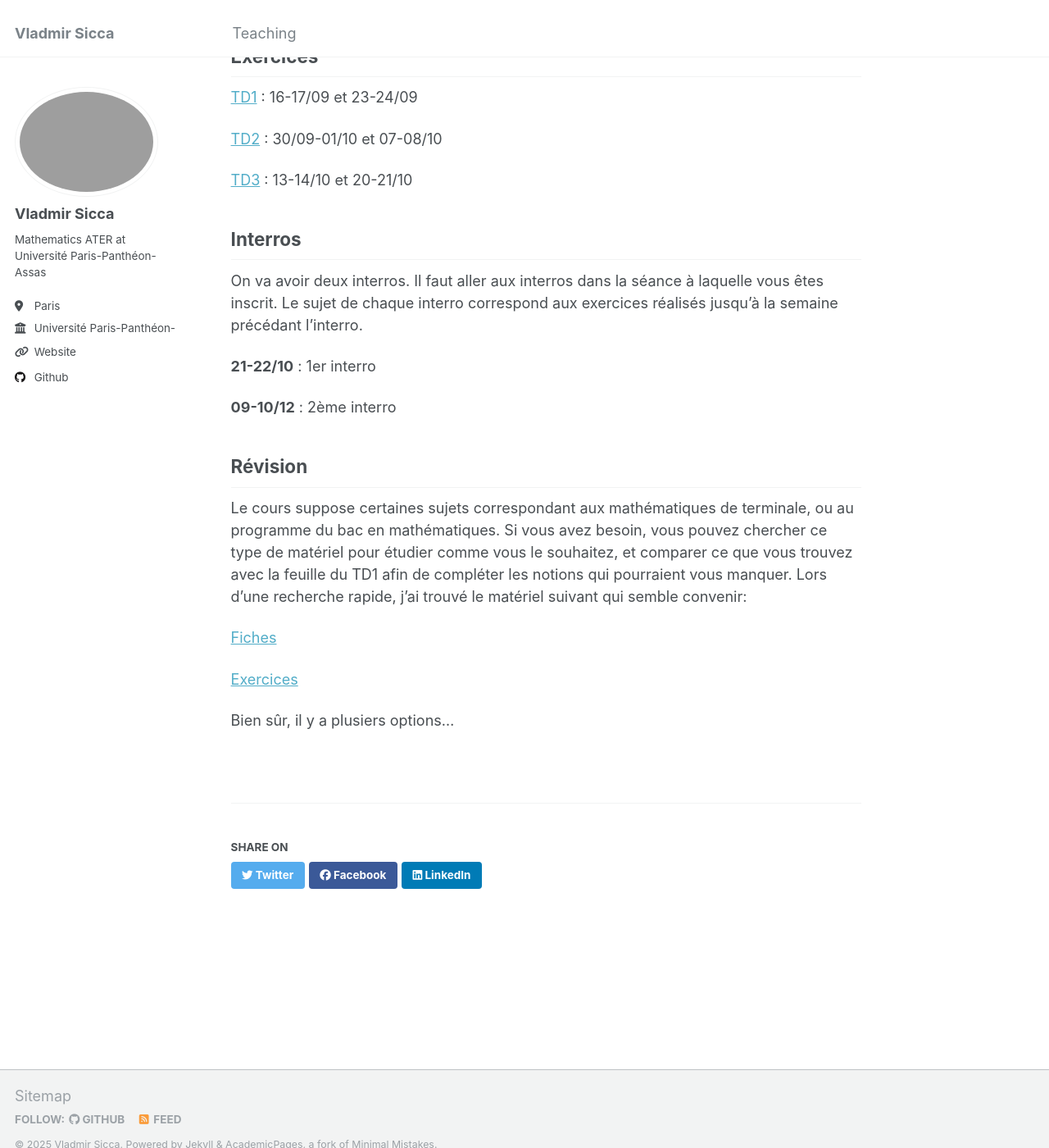
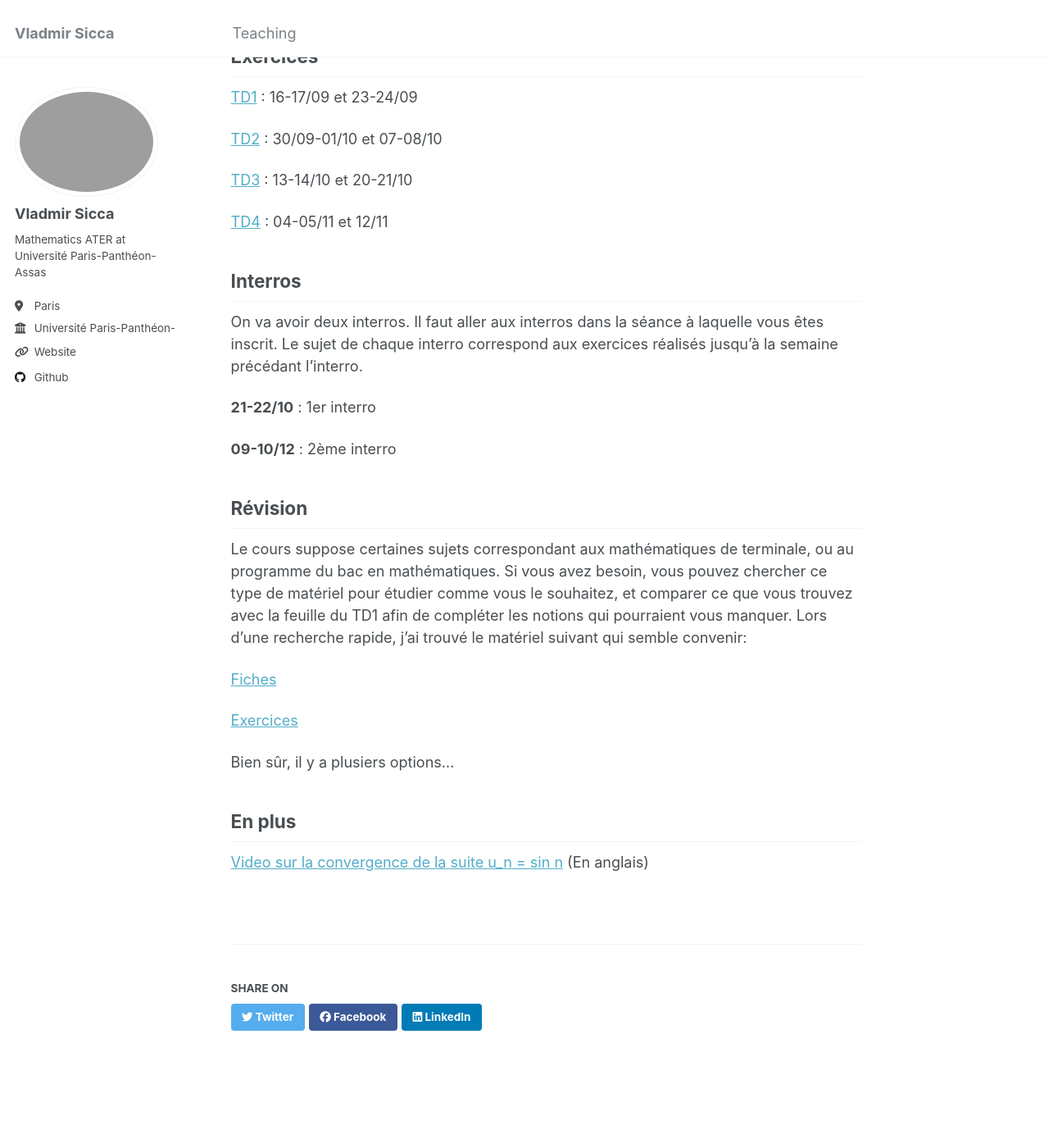
Before and after one commit to vladmirsicca/vladmirsicca.github.io, a Jekyll site: the page built from _teaching/2025_2_maths1_paris_assas.md, in a window 1280 px wide and 1400 px high, scrolled down 794 px. Shown: the whole window at 82% size. Built offline with Jekyll 4.4.1, drawn with Linux system fonts in a browser that asks for light colours.

Commit message:
Update 2025_2_maths1_paris_assas.md
Added TD04 and extra material after the first interro.

```diff
--- a/_teaching/2025_2_maths1_paris_assas.md
+++ b/_teaching/2025_2_maths1_paris_assas.md
@@ -38,6 +38,8 @@ Mathématiques pour l'Économie - Naïla Hayek, Jean-Pierre Leca
 
 [TD3](https://drive.google.com/file/d/1wFFPLdibxp4RLj0izylB3e46vN7eoOx7/view?usp=sharing) : 13-14/10 et 20-21/10
 
+[TD4](https://drive.google.com/file/d/1n0FkEAkqlr3hRdd261t2wmoJa1UyNmNJ/view?usp=sharing) : 04-05/11 et 12/11
+
 ## Interros
 
 On va avoir deux interros. Il faut aller aux interros dans la séance à laquelle vous êtes inscrit. Le sujet de chaque interro correspond aux exercices réalisés jusqu'à la semaine précédant l'interro.
@@ -55,3 +57,7 @@ Le cours suppose certaines sujets correspondant aux mathématiques de terminale,
 [Exercices](https://www.annales2maths.com/exercices-ts/)
 
 Bien sûr, il y a plusiers options...
+
+## En plus
+
+[Video sur la convergence de la suite u_n = sin n](https://www.youtube.com/watch?v=9mo4u_FGvFw) (En anglais)
```
